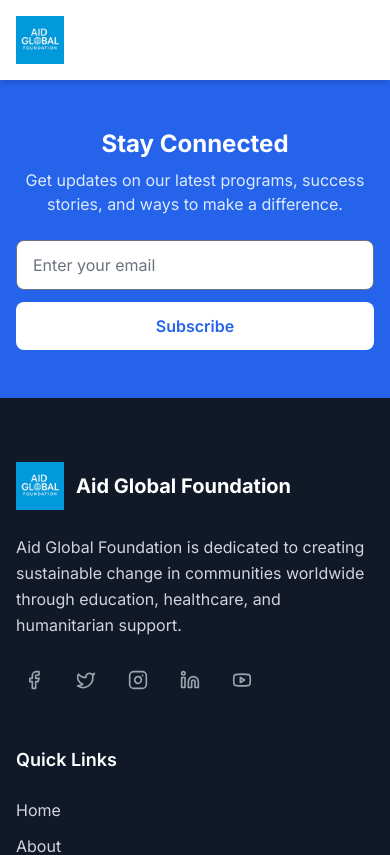
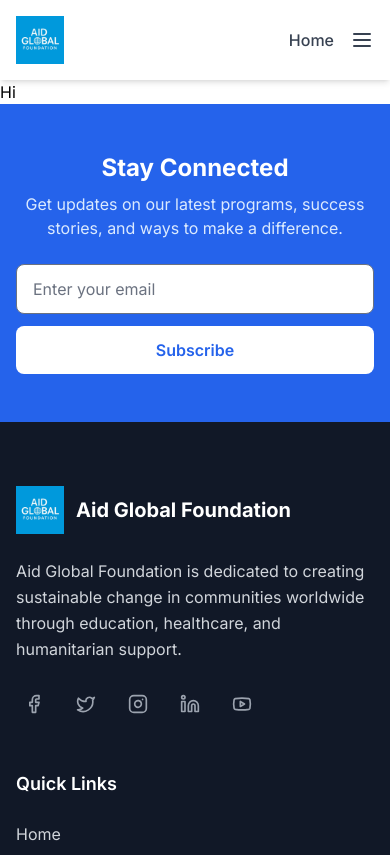
Before and after one commit to k34a/aid-global-web, a Next.js app: page / in a window 390 px wide. Shown: the top 855 px of the page. Built offline with nearby package versions, Linux system fonts and the light colour scheme.

Commit message:
fix: proper header, newsletter and footer

```diff
--- a/jest.config.ts
+++ b/jest.config.ts
@@ -46,6 +46,7 @@ const config: Config = {
   },
 
   setupFilesAfterEnv: ["<rootDir>/jest.setup.ts"],
+
 };
 
 export default createJestConfig(config);
--- a/jest.setup.ts
+++ b/jest.setup.ts
@@ -1 +1,3 @@
 import "@testing-library/jest-dom";
+
+process.env.APP_ENV = 'test';
--- a/src/app/(static)/page.tsx
+++ b/src/app/(static)/page.tsx
@@ -1,3 +1,3 @@
 export default function Home() {
-  return <div></div>;
+  return <div>Hi</div>;
 }
--- a/src/components/footer.tsx
+++ b/src/components/footer.tsx
@@ -37,6 +37,8 @@ const Footer: React.FC = () => {
                 <Image
                   src={ngoDetails.logo}
                   alt={`${ngoDetails.name} Logo`}
+                  sizes="(max-width: 768px) 40px, 48px"
+
                   fill
                   className="object-contain"
                 />
--- a/src/components/header.tsx
+++ b/src/components/header.tsx
@@ -1,18 +1,11 @@
 'use client';
 
 import React, { useState, useEffect } from 'react';
-import {
-  Facebook,
-  Twitter,
-  Instagram,
-  Linkedin,
-  Youtube,
-} from "lucide-react";
 import Link from 'next/link';
 import Image from 'next/image';
 import { ngoDetails } from '@/config';
-import {links} from '@/links';
-
+import { links } from '@/links';
+import { Menu, X } from 'lucide-react';
 
 const Header: React.FC = () => {
   const [isMenuOpen, setIsMenuOpen] = useState(false);
@@ -27,21 +20,14 @@ const Header: React.FC = () => {
     return () => window.removeEventListener('scroll', handleScroll);
   }, []);
 
-  const toggleMenu = () => {
-    setIsMenuOpen(!isMenuOpen);
-  };
-
-  const closeMenu = () => {
-    setIsMenuOpen(false);
-  };
+  const toggleMenu = () => setIsMenuOpen((prev) => !prev);
+  const closeMenu = () => setIsMenuOpen(false);
 
   return (
     <>
       <header
         className={`fixed top-0 w-full z-50 transition-all duration-300 ${
-          isScrolled
-            ? 'bg-white/95 backdrop-blur-md shadow-lg'
-            : 'bg-white shadow-md'
+          isScrolled ? 'bg-white/95 backdrop-blur-md shadow-lg' : 'bg-white shadow-md'
         }`}
       >
         <div className="max-w-7xl mx-auto px-4 sm:px-6 lg:px-8">
@@ -54,6 +40,7 @@ const Header: React.FC = () => {
                     src={ngoDetails.logo}
                     alt={`${ngoDetails.name} Logo`}
                     fill
+                    sizes="(max-width: 768px) 40px, 48px"
                     className="object-contain"
                     priority
                   />
@@ -82,7 +69,6 @@ const Header: React.FC = () => {
                 </Link>
               ))}
 
-              {/* Primary CTA Button */}
               <Link
                 href="/donate"
                 className="bg-blue-600 hover:bg-blue-700 text-white px-6 py-2 rounded-full font-semibold transition-all duration-200 transform hover:scale-105 shadow-md hover:shadow-lg"
@@ -91,12 +77,55 @@ const Header: React.FC = () => {
               </Link>
             </nav>
 
+            {/* Mobile: 1st primary link + Menu toggle */}
+            <div className="flex items-center lg:hidden space-x-4">
+              {links.primaryLinks[0] && (
+                <Link
+                  href={links.primaryLinks[0].href}
+                  className="text-gray-700 hover:text-blue-600 font-medium"
+                >
+                  {links.primaryLinks[0].name}
+                </Link>
+              )}
+
+              <button
+                onClick={toggleMenu}
+                className="text-gray-700 hover:text-blue-600 focus:outline-none"
+                aria-label="Toggle Menu"
+              >
+                {isMenuOpen ? <X size={24} /> : <Menu size={24} />}
+              </button>
+            </div>
           </div>
+        </div>
+
+        {/* Mobile Dropdown Menu */}
+        {isMenuOpen && (
+          <div className="lg:hidden bg-white shadow-md px-4 py-4 space-y-3">
+            {links.primaryLinks.slice(1).map((link) => (
+              <Link
+                key={link.name}
+                href={link.href}
+                onClick={closeMenu}
+                className="block text-gray-700 hover:text-blue-600 font-medium"
+              >
+                {link.name}
+              </Link>
+            ))}
+            <Link
+              href="/donate"
+              onClick={closeMenu}
+              className="block bg-blue-600 hover:bg-blue-700 text-white px-4 py-2 rounded-md text-center font-semibold transition-all duration-200"
+            >
+              Donate Now
+            </Link>
           </div>
+        )}
       </header>
 
-      {/* Spacer to prevent content from being hidden behind fixed header */}
-      <div className="h-20"></div>
+      <div className="h-20" />
     </>
   );
-};export default Header;
+};
+
+export default Header;
--- a/src/config.ts
+++ b/src/config.ts
@@ -1,5 +1,5 @@
 // src/config.ts
-
+export const APP_ENV = process.env.APP_ENV || 'test';
 
 export interface SocialLink {
   name: string;
```
Also changed, not shown: 1 other file (tests, documents, lock files or other folders).
